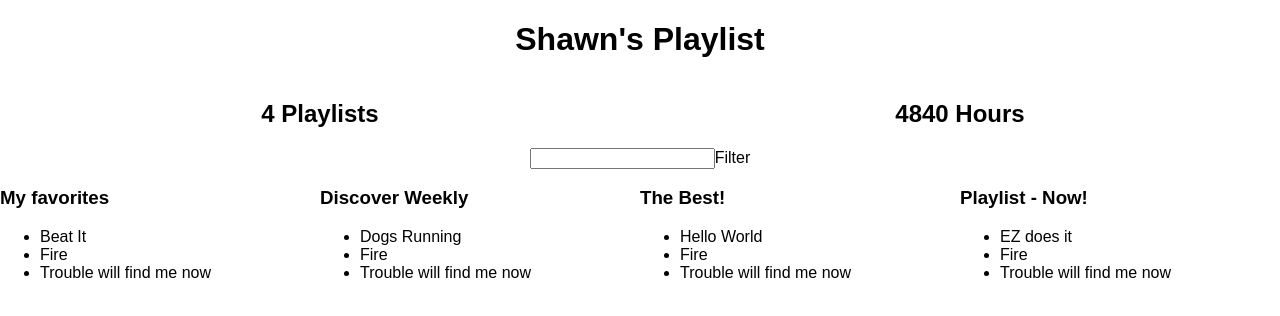
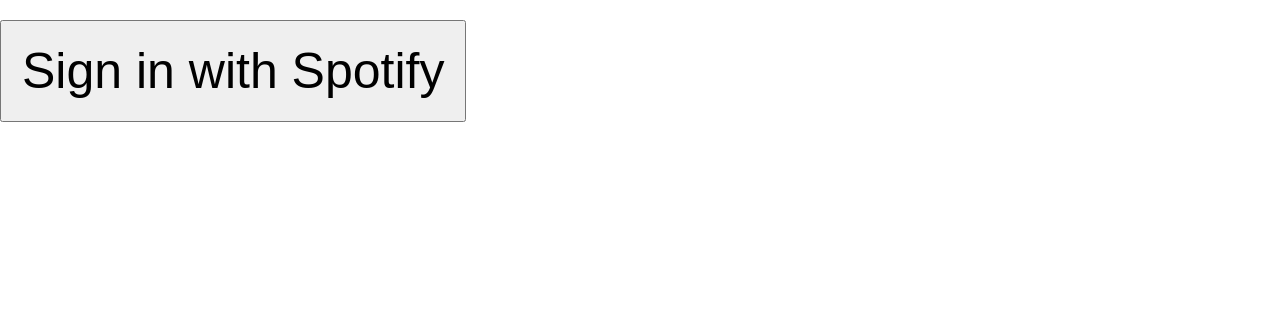
Before and after one commit to slevin222/spotifme, a React (Create React App) app: page / in a window 1280 px wide. Shown: the top 316 px of the page. Built offline with nearby package versions, Linux system fonts and the light colour scheme.

Commit message:
fetched user and playlist data with images

```diff
--- a/package.json
+++ b/package.json
@@ -3,6 +3,7 @@
   "version": "0.1.0",
   "private": true,
   "dependencies": {
+    "query-string": "^6.0.0",
     "react": "^16.3.2",
     "react-dom": "^16.3.2",
     "react-scripts": "1.1.4"
--- a/src/components/App.js
+++ b/src/components/App.js
@@ -4,6 +4,7 @@
 import PlaylistCounter from './PlaylistCounter';
 import HoursCounter from './HoursCounter';
 import '../App.css';
+import queryString from 'query-string';
 
 
 let fakeServerData = {
@@ -51,37 +52,69 @@
   constructor(props) {
     super(props);
     this.state = {
-      serverData: fakeServerData,
+      serverData: {},
       filterString: ''
     }
   }
 
   componentDidMount() {
-    setTimeout(() => {
-      this.setState({
-        serverData: fakeServerData
-      })
-    }, 1000);
+    let parsed = queryString.parse(window.location.search);
+    let accessToken = parsed.access_token;
+    if (!accessToken)
+      return;
+    fetch('https://api.spotify.com/v1/me', {
+      headers: { 'Authorization': 'Bearer ' + accessToken }
+    }).then(response => response.json())
+      .then(data => this.setState({
+        user: {
+          name: data.display_name
+        }
+      }));
+
+    fetch('https://api.spotify.com/v1/me/playlists', {
+      headers: { 'Authorization': 'Bearer ' + accessToken }
+    }).then(response => response.json())
+      .then(data => this.setState({
+        playlists: data.items.map(item => {
+          return {
+            name: item.name,
+            imageUrl: item.images[0].url,
+            songs: []
+          }
+        })
+      }))
+
+
   }
 
   render() {
-    let showPlaylist = this.state.serverData.user ? this.state.serverData.user.playlists.filter(playlist =>
-
-      playlist.name.toLowerCase().includes(this.state.filterString.toLowerCase())) : [];
+    let showPlaylist =
+      this.state.user &&
+        this.state.playlists
+        ? this.state.playlists.filter(playlist =>
+          playlist.name.toLowerCase().includes(
+            this.state.filterString.toLowerCase()))
+        : [];
 
     return (
       <div className="App" >
         {
-          this.state.serverData.user ?
+          this.state.user ?
             <div>
-              <h1 className="App-title">{this.state.serverData.user.name}'s Playlist</h1>
+              <h1 className="App-title">{this.state.user.name}'s Playlist</h1>
               <PlaylistCounter playlists={showPlaylist} />
               <HoursCounter playlists={showPlaylist} />
               <Filter onTextChange={text => this.setState({ filterString: text })} />
               {showPlaylist.map(playlist =>
-                <Playlist playlists={playlist} />
+                <Playlist imageUrl={playlist.imageUrl} playlists={playlist} />
               )}
-            </div> : <h1>Loading .....</h1>
+            </div> : <button onClick={() => {
+              window.location = window.location.href.includes('localhost')
+                ? 'http://localhost:8888/login'
+                : 'https://better-playlists-backend.herokuapp.com/login'
+            }
+            }
+              style={{ padding: '20px', 'font-size': '50px', 'margin-top': '20px' }}>Sign in with Spotify</button>
         }
       </div>
     );
--- a/src/components/Filter.js
+++ b/src/components/Filter.js
@@ -7,7 +7,7 @@
     render() {
         return (
             <div className="filter">
-                <img />
+                {/* <img /> */}
                 <input type="text" onKeyUp={event =>
                     this.props.onTextChange(event.target.value)} />
                 Filter
--- a/src/components/Playlist.js
+++ b/src/components/Playlist.js
@@ -8,7 +8,7 @@
         let playlist = this.props.playlists;
         return (
             <div className="playlists">
-                {/* <img /> */}
+                <img src={this.props.imageUrl} style={{ width: '120px' }} />
                 <h3>{playlist.name}</h3>
                 <ul>
                     {playlist.songs.map(song =>
```
Also changed, not shown: 1 other file (tests, documents, lock files or other folders).
